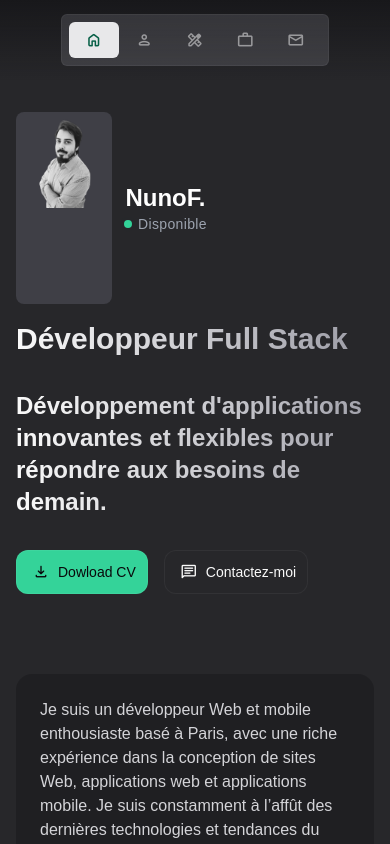
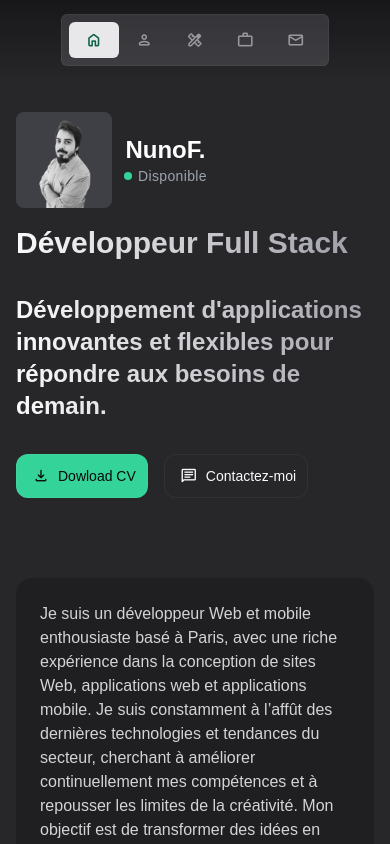
Before and after one commit to NunoFernandesSa/nunoweb, a React (Vite) app: page / in a window 390 px wide. Shown: the top 844 px of the page. Built offline with nearby package versions, Linux system fonts and the light colour scheme; no server answers.

Commit message:
correct position of image box on hero section

```diff
--- a/src/components/Hero.jsx
+++ b/src/components/Hero.jsx
@@ -19,7 +19,7 @@ function Hero() {
       <div className="container lg:grid lg:grid-cols-2 lg:gap-10 items-center">
         <div>
           <div className="flex items-center gap-3">
-            <figure className="img-box block lg:hidden w-[96px] h-[96px] rounded-lg">
+            <figure className="profile-img-box block lg:hidden w-[96px] h-[96px] rounded-lg">
               <img
                 src="/profile_photo.png"
                 alt="Ma photo de profil"
--- a/src/index.css
+++ b/src/index.css
@@ -52,6 +52,10 @@ body {
 
 .section {
   @apply pt-20 lg:pt-32;
+}
+
+.profile-img-box {
+  @apply bg-zinc-700 overflow-hidden rounded-lg;
 }
 
 .img-box {
```
